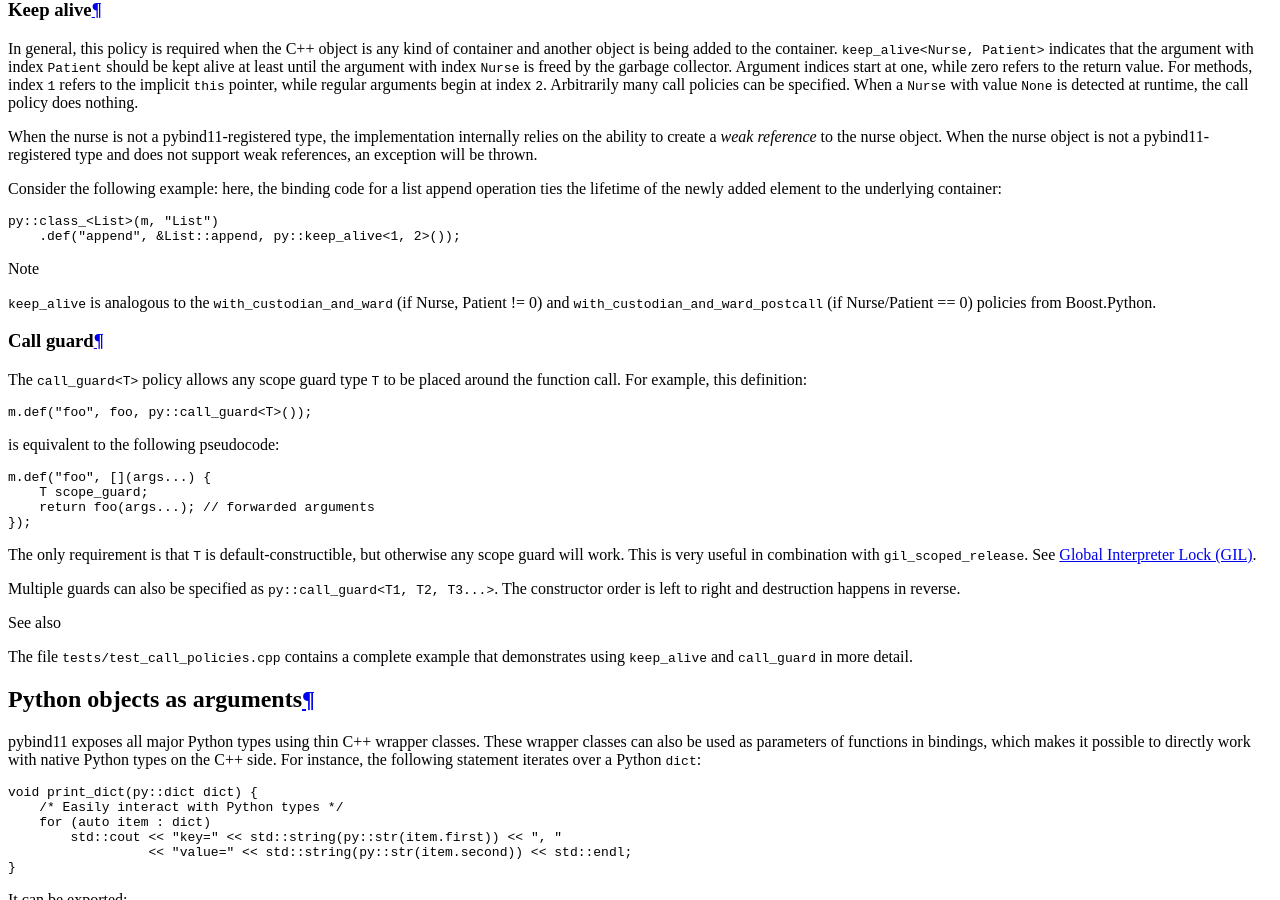
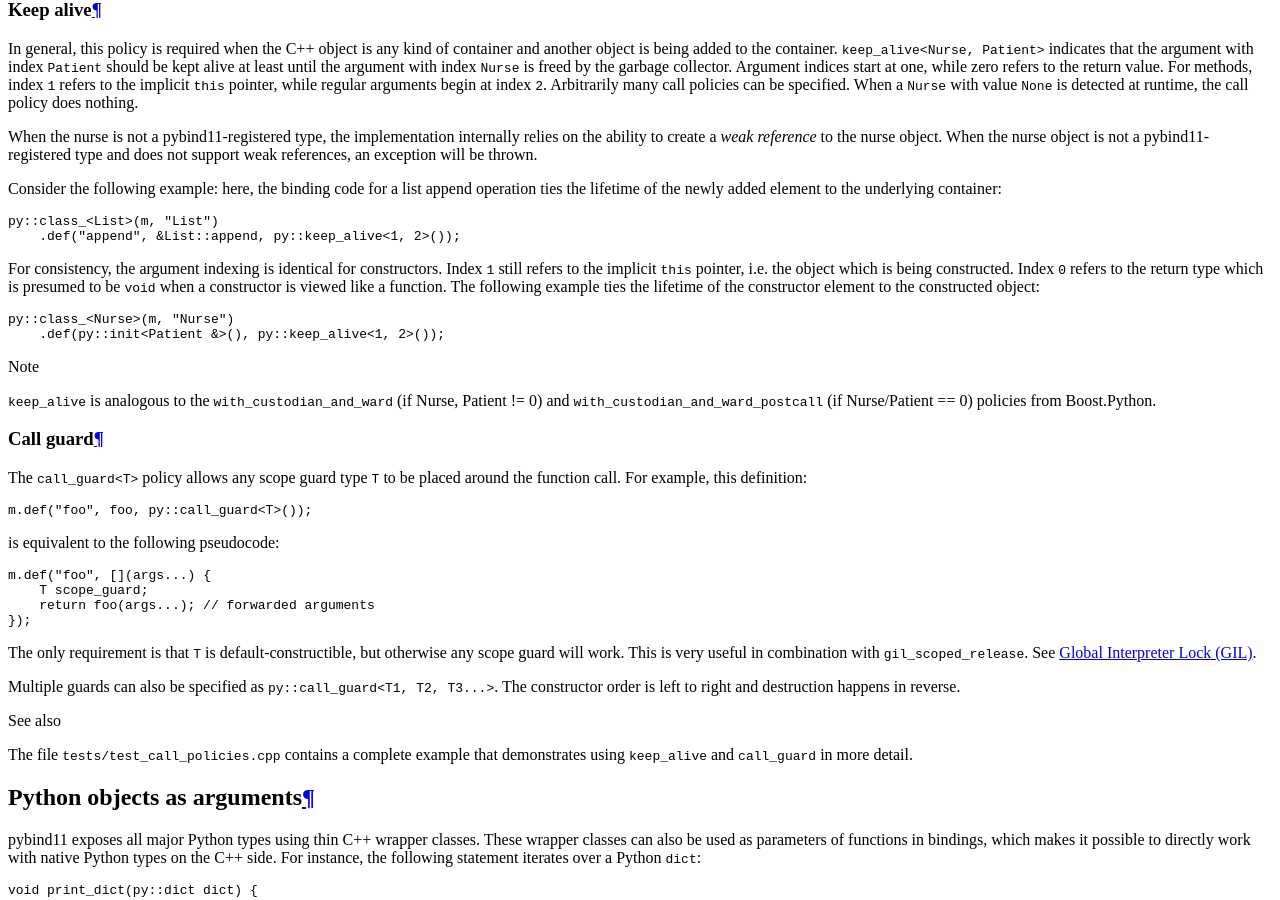
Before and after one commit to pybind/pybind11, a Sphinx documentation site: the page built from docs/advanced/functions.rst, in a window 1280 px wide and 900 px high, scrolled down 2823 px. Built offline with Sphinx 7.4.7 and the Read the Docs theme 2.0.0, drawn with Linux system fonts in a browser that asks for light colours.

Commit message:
Fix application of keep_alive policy to constructors (regression)

```diff
--- a/docs/advanced/functions.rst
+++ b/docs/advanced/functions.rst
@@ -190,6 +190,17 @@ container:
 
     py::class_<List>(m, "List")
         .def("append", &List::append, py::keep_alive<1, 2>());
+
+For consistency, the argument indexing is identical for constructors. Index
+``1`` still refers to the implicit ``this`` pointer, i.e. the object which is
+being constructed. Index ``0`` refers to the return type which is presumed to
+be ``void`` when a constructor is viewed like a function. The following example
+ties the lifetime of the constructor element to the constructed object:
+
+.. code-block:: cpp
+
+    py::class_<Nurse>(m, "Nurse")
+        .def(py::init<Patient &>(), py::keep_alive<1, 2>());
 
 .. note::
 
--- a/docs/changelog.rst
+++ b/docs/changelog.rst
@@ -10,6 +10,12 @@ v2.3.0 (Not yet released)
 -----------------------------------------------------
 
 * TBD
+
+v2.2.1 (Not yet released)
+-----------------------------------------------------
+
+* Fixed a regression where the ``py::keep_alive`` policy could not be applied
+  to constructors. `#1065 <https://github.com/pybind/pybind11/pull/1065>`_.
 
 v2.2.0 (August 31, 2017)
 -----------------------------------------------------
```
Also changed, not shown: 4 other files.
